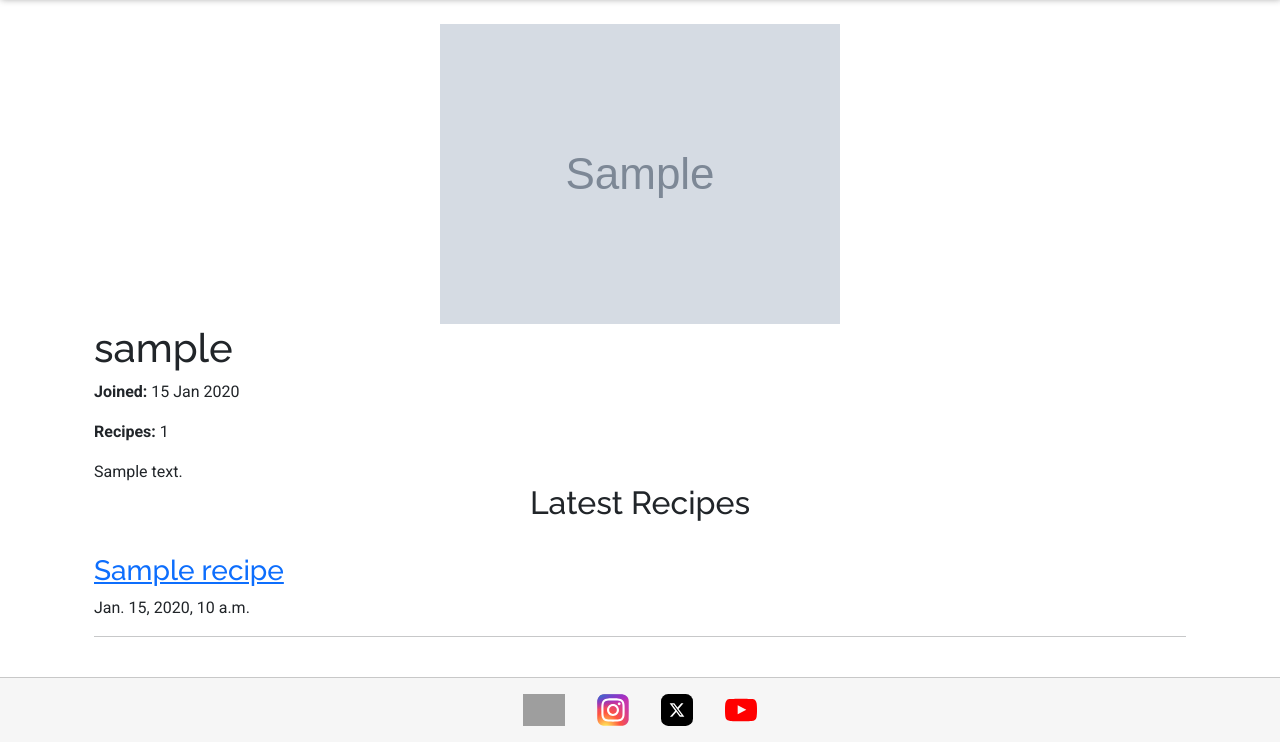
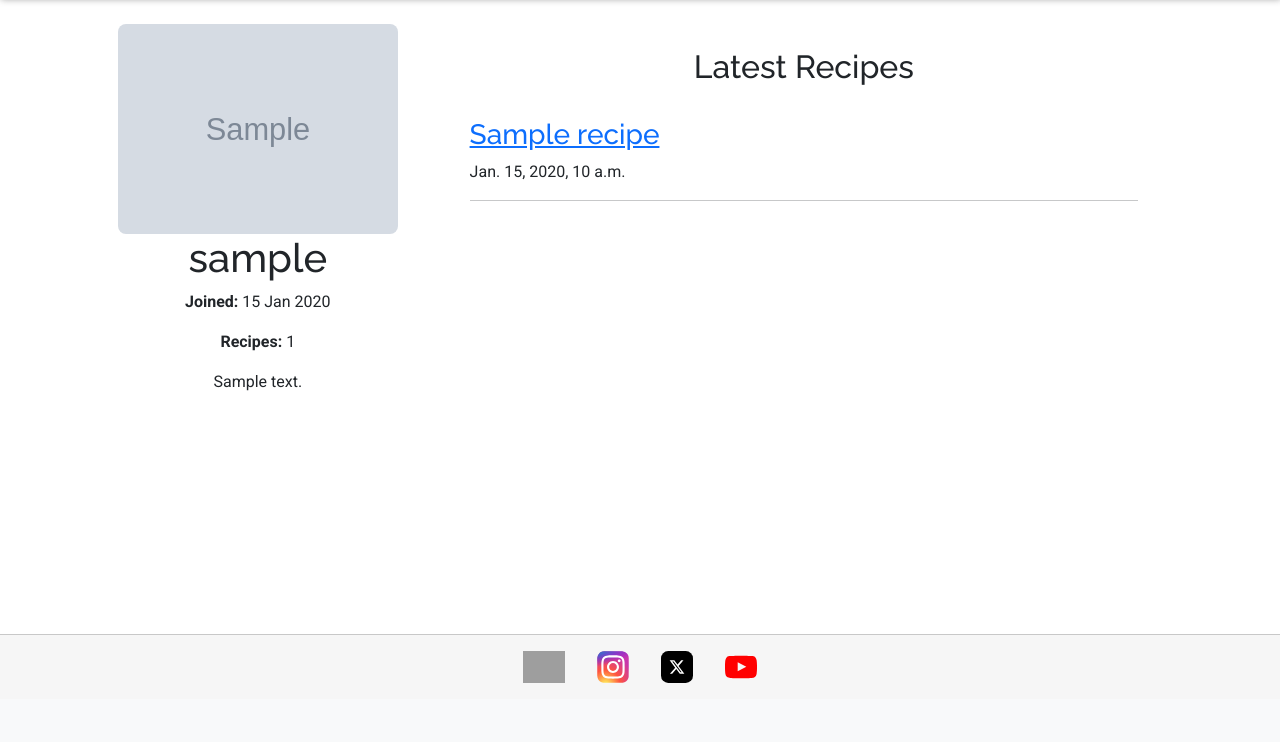
Before and after one commit to mildred-prog/recipe_book, a Django app: page /profiles/user/1/ in a window 1280 px wide. Shown: the part 101-843 px from the top of the page. After the commit the page ends 784 px from the top, so only its background shows below. Run offline with Django 4.2, Linux system fonts and the light colour scheme; tables that the repository leaves empty hold one stand-in row (values such as "Sample post"); grey boxes marked "Sample" are stand-in pictures; some libraries are stand-ins or nearby versions; grey boxes are pictures that could not be loaded.

Commit message:
Add profile styling for images and layout adjustments

```diff
--- a/static/css/base.css
+++ b/static/css/base.css
@@ -126,6 +126,35 @@ img.logo {
 
 }
 
+
+/* Profiles */
+
+.profile-img {
+    width: 280px;
+    margin: 0 auto;
+}
+
+.profile-img img {
+    border-radius: 8px;
+    width: 100%;
+}
+
+.profile {
+    display: flex;
+    flex-direction: column;
+    justify-content: center;
+}
+
+.info {
+    width: 100%;
+    text-align: center;
+}
+
+.profile-recipes {
+    width: 100%;
+}
+
+
 @media screen and (min-width: 62.5em) {
     .recipe-info {
         flex-direction: row;
@@ -152,4 +181,23 @@ img.logo {
     .instructions{
         width: 66.66%;
     }
+
+    .profile {
+        flex-direction: row;
+    }
+
+    .info {
+        width: 30%;
+    }
+
+    .profile-recipes {
+        width: 70%;
+        padding: 1.5rem 3rem;
+    }
+
+    .profile-recipes {
+        text-decoration: none;
+    }
+
+
 }
```
